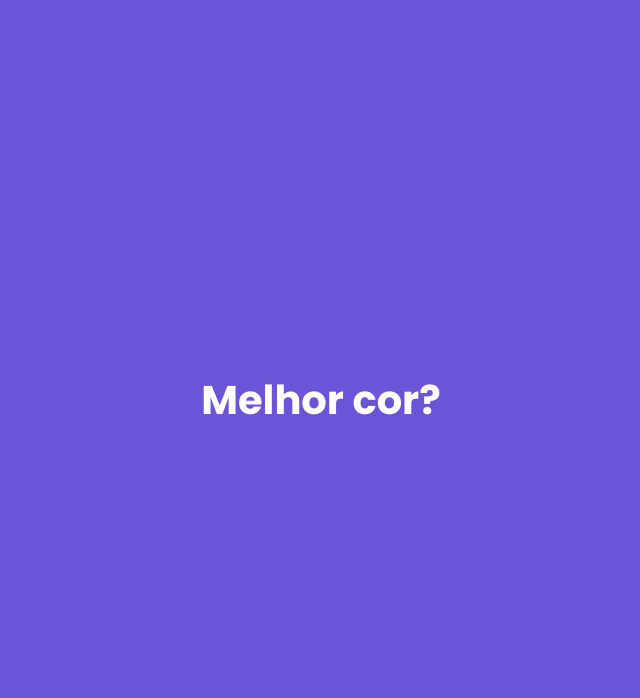
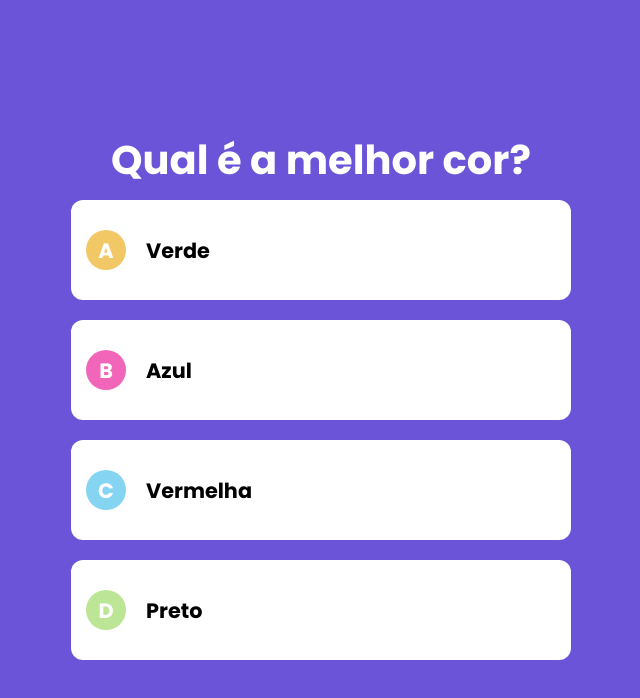
Before and after one commit to gabriel-scarano/quiz, a Next.js app: page / in a window 1280 px wide. Shown: the top 698 px of the page, without its empty margins (319-959 px from the left). Built offline with nearby package versions, Linux system fonts and the light colour scheme.

Commit message:
Componente Resposta

```diff
--- a/components/Questao.tsx
+++ b/components/Questao.tsx
@@ -1,17 +1,40 @@
 import styles from '../styles/Questao.module.css';
 import QuestaoModel from "../model/questao";
 import Enunciado from './Enunciado';
+import Resposta from './Resposta';
+
+const letras = [
+    { valor: 'A', cor: '#F2C866' },
+    { valor: 'B', cor: '#F266BA' },
+    { valor: 'C', cor: '#85D4F2' },
+    { valor: 'D', cor: '#BCE596' },
+]
 
 interface QuestaoProps {
     valor: QuestaoModel;
+    respostaFornecida: (indice: number) => void
 }
 
 export default function Questao(props: QuestaoProps) {
     const questao = props.valor;
 
+    function renderizarRespostas() {
+        return questao.respostas.map((resposta, i) => {
+            return <Resposta
+                key={i}
+                valor={resposta}
+                indice={i}
+                letra={letras[i].valor}
+                corFundoLetra={letras[i].cor}
+                respostaFornecida={props.respostaFornecida}
+            />
+        })
+    }
+
     return (
         <div className={styles.questao}>
             <Enunciado texto={questao.enunciado}/>
+            {renderizarRespostas()}
         </div>
     )
 }
--- /dev/null
+++ b/components/Resposta.tsx
@@ -0,0 +1,48 @@
+import styles from '../styles/Resposta.module.css';
+import RespostaModel from "../model/resposta";
+
+interface RespostaProps {
+    valor: RespostaModel;
+    indice: number;
+    letra: string;
+    corFundoLetra: string;
+    respostaFornecida: (indice: number) => void;
+}
+
+export default function Resposta(props: RespostaProps) {
+    const resposta = props.valor;
+
+    return (
+        <div className={styles.resposta}
+            onClick={() => props.respostaFornecida(props.indice)}
+        >
+            <div className={styles.conteudoResposta}>
+                {!resposta.revelada ? (
+                    <div className={styles.frente}>
+                        <div className={styles.letra}
+                            style={{ backgroundColor: props.corFundoLetra }}>
+                            {props.letra}
+                        </div>
+                        <div className={styles.valor}>
+                            {resposta.valor}
+                        </div>
+                    </div>
+                ) : (
+                    <div className={styles.verso}>
+                        {resposta.certa ? (
+                            <div className={styles.certa}>
+                                <div>A resposta certa é...</div>
+                                <div className={styles.valor}>{resposta.valor}</div>
+                            </div>
+                        ) : (
+                            <div className={styles.errada}>
+                                <div>A resposta informada está errada...</div>
+                                <div className={styles.valor}>{resposta.valor}</div>
+                            </div>
+                        )}
+                    </div>
+                )}
+            </div>
+        </div>
+    )
+}
--- a/pages/index.tsx
+++ b/pages/index.tsx
@@ -1,14 +1,21 @@
+import { useState } from "react";
 import Questao from "../components/Questao";
 import QuestaoModel from "../model/questao";
 import RespostaModel from "../model/resposta";
 
+const questaoMock = new QuestaoModel(1, 'Qual é a melhor cor?', [
+  RespostaModel.errada('Verde'),
+  RespostaModel.errada('Azul'),
+  RespostaModel.errada('Vermelha'),
+  RespostaModel.certa('Preto'),
+]);
+
 export default function Home() {
-  const questaoTeste = new QuestaoModel(1, 'Melhor cor?', [
-    RespostaModel.errada('Verde'),
-    RespostaModel.errada('Azul'),
-    RespostaModel.errada('Vermelha'),
-    RespostaModel.certa('Preto'),
-  ])
+  const [questao, setQuestao] = useState(questaoMock);
+
+  function respostaFornecida (indice: number) {
+    setQuestao(questao.responderCom(indice));
+  }
 
   return (
     <div style={{
@@ -17,7 +24,7 @@
       alignItems: 'center',
       height: '100vh',
     }}>
-      <Questao valor={questaoTeste} />
+      <Questao valor={questao} respostaFornecida={respostaFornecida} />
     </div>
   )
 }
--- /dev/null
+++ b/styles/Resposta.module.css
@@ -0,0 +1,67 @@
+.resposta {
+    display: flex;
+    min-width: 500px;
+    width: 80%;
+    height: 100px;
+    margin: 10px;
+}
+
+.conteudoResposta {
+    position: relative;
+    display: flex;
+    flex: 1;
+}
+
+.frente, .verso {
+    position: absolute;
+    display: flex;
+    height: 100%;
+    width: 100%;
+}
+
+.frente {
+    align-items: center;
+    border-radius: 12px;
+    padding: 15px;
+    color: black;
+    background-color: white;
+}
+
+.verso > div {
+    display: flex;
+    flex-direction: column;
+    justify-content: center;
+    align-items: center;
+    flex: 1;
+    border-radius: 12px;
+}
+
+.certa .valor, .errada .valor {
+    font-size: 1.5rem;
+}
+
+.certa {
+    background-color: #2baa6d;
+}
+
+.errada {
+    background-color: #e44a4c;
+}
+
+.letra {
+    display: flex;
+    justify-content: center;
+    align-items: center;
+    height: 40px;
+    width: 40px;
+    border-radius: 20px;
+    font-size: 1.3rem;
+    font-weight: bold;
+    margin-right: 20px;
+    color: white;
+}
+
+.valor {
+    font-size: 1.3rem;
+    font-weight: bold;
+}
```
